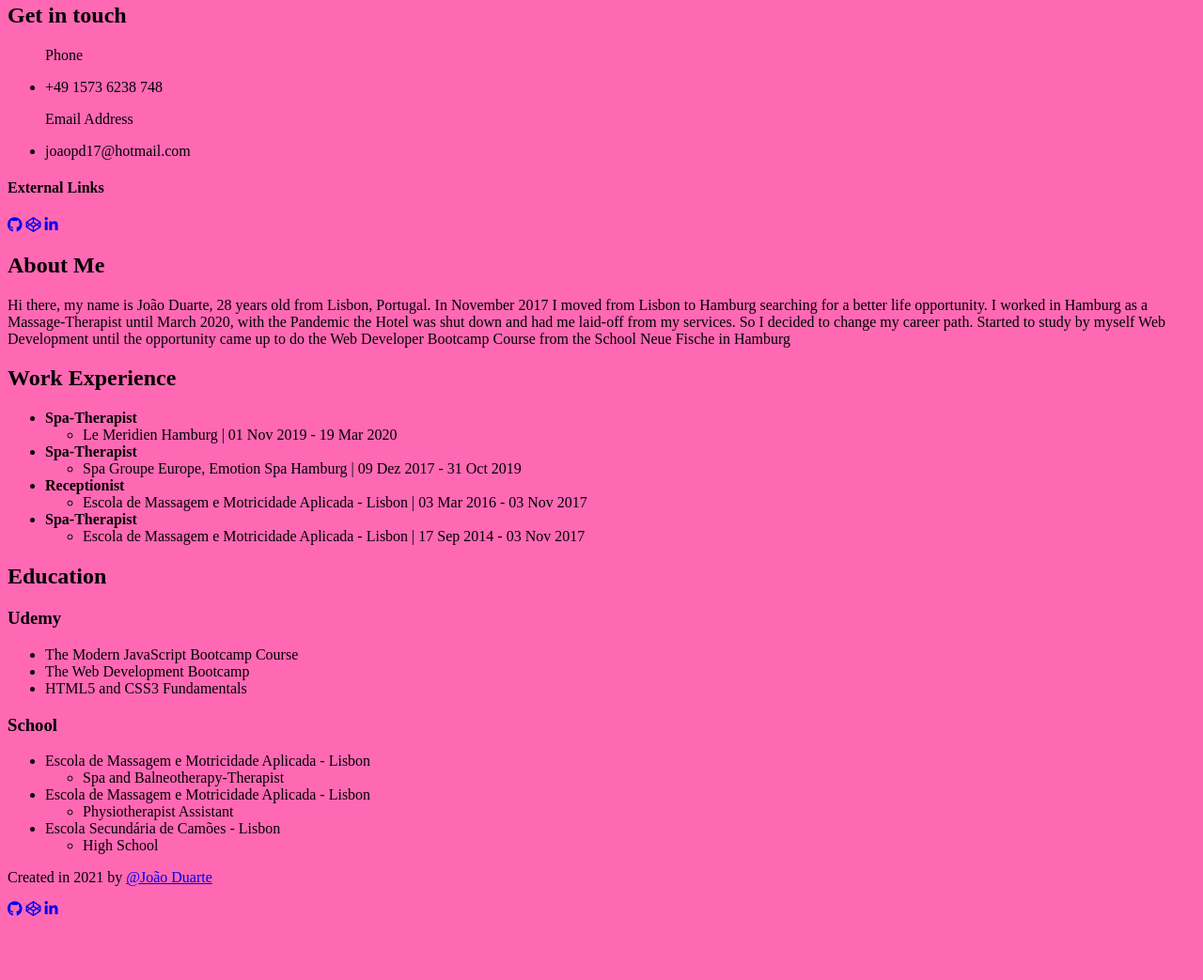
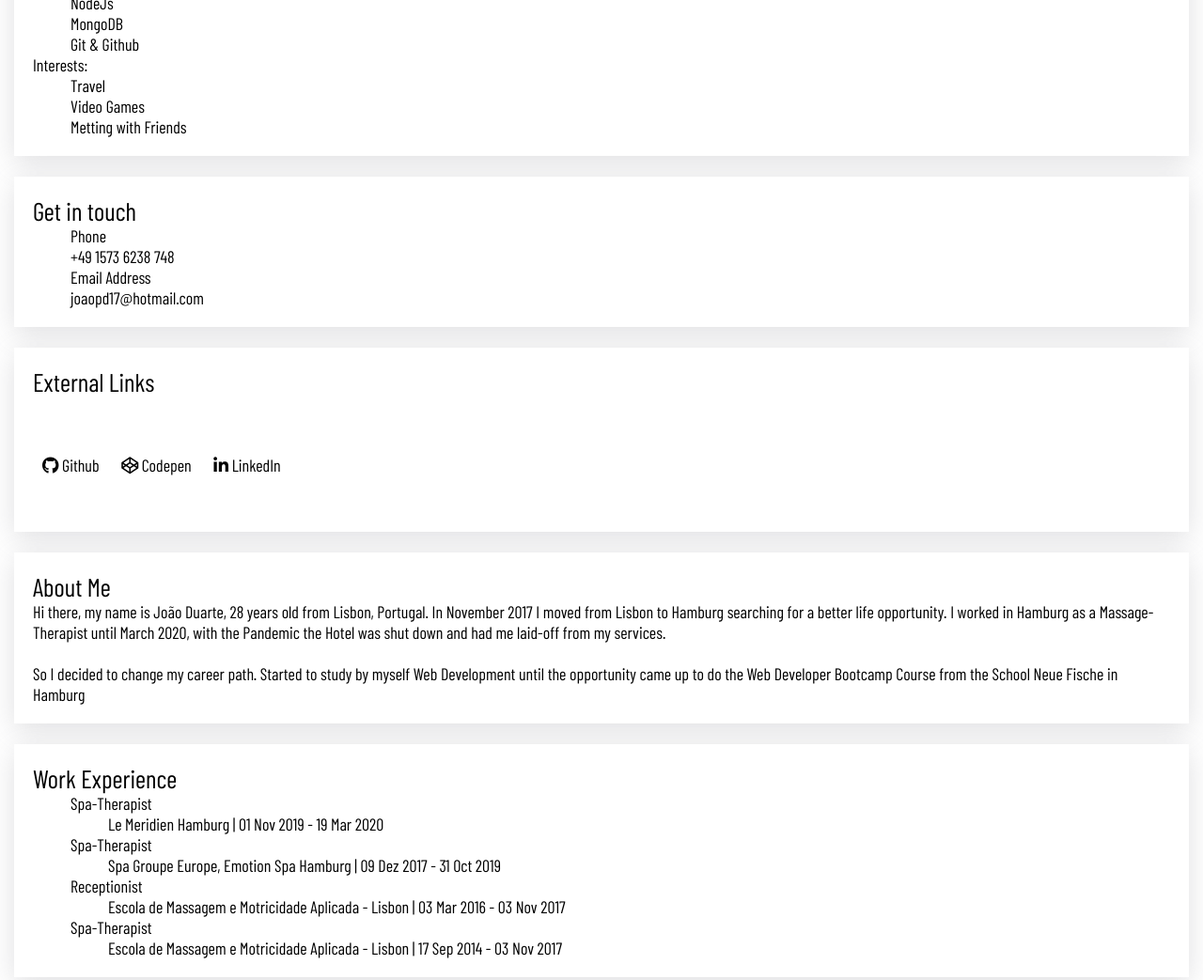
Before and after one commit to Joao17Duarte/personal-website, a plain HTML site: page src/index.html in a window 1280 px wide. Shown: the part 765-1808 px from the top of the page at 94% size. Before the commit the page ends 1750 px from the top, so only its background shows below. Drawn offline with nearby package versions, Linux system fonts and the light colour scheme; a web font is replaced by a local one.

Commit message:
add CSS styles to website

```diff
--- a/src/index.html
+++ b/src/index.html
@@ -4,24 +4,32 @@
     <meta charset="UTF-8">
     <meta name="viewport" content="width=device-width, initial-scale=1.0">
     <title>Personal Website</title>
+    <!-- fontawesome icons-->
     <link rel="stylesheet" href="https://cdnjs.cloudflare.com/ajax/libs/font-awesome/5.15.1/css/all.min.css" integrity="sha512-+4zCK9k+qNFUR5X+cKL9EIR+ZOhtIloNl9GIKS57V1MyNsYpYcUrUeQc9vNfzsWfV28IaLL3i96P9sdNyeRssA==" crossorigin="anonymous" />
+    <!-- google fonts-->
+    <link rel="preconnect" href="https://fonts.gstatic.com">
+    <link href="https://fonts.googleapis.com/css2?family=Barlow+Condensed:wght@300;400;500&display=swap" rel="stylesheet">
+    <!--Styles css link-->
     <link rel="stylesheet" href="styles/index.css">
 </head>
 <body>
   <header>
-      <h1>João Duarte</h1>
       <nav>
+          <h1>João Duarte</h1>
           <a href="#contacts">Contacts</a>
           <a href="#about">About Me</a>
       </nav>
   </header>
   <main>
     <section>
-        <img src="images/_DSC1314.jpg" alt="" height="150px" width="100px">
-        <p>Front-end Web Developer Trainee based in Hamburg</p>
+        <img src="images/_DSC1314.jpg" alt="" >
+        <!--
+            <figcaption>Front-end Web Developer Trainee based in Hamburg</figcaption>
+        -->
     </section>
+    <br>
 
-    <section>
+    <section class="shadow">
         <h2>Knowledge & Interests</h2>
 
         <h4>Languages:</h4>
@@ -51,7 +59,9 @@
 
       </section>
 
-    <section id="contacts">
+      <br>
+
+    <section class="shadow" id="contacts">
         <h2>Get in touch</h2>
         <ul>
             <p>Phone</p>
@@ -60,20 +70,28 @@
             <li>joaopd17@hotmail.com</li>
         </ul>
     </section>
+    <br>
 
-    <section>
-        <h4>External Links</h4>
-        <a href="https://github.com/Joao17Duarte"> <i class="fab fa-github"></i></a>
-        <a href="https://codepen.io/jo-o-duarte"> <i class="fab fa-codepen"></i></i></a>
-        <a href="https://www.linkedin.com/"> <i class="fab fa-linkedin-in"></i></i></a>
+    <section class="shadow">
+        <h2>External Links</h2>
+        <br>
+        <a class="external-link" href="https://github.com/Joao17Duarte"> <i class="fab fa-github"></i> Github</a>
+        <a class="external-link" href="https://codepen.io/jo-o-duarte"> <i class="fab fa-codepen"></i></i> Codepen</a>
+        <a class="external-link" href="https://www.linkedin.com/"> <i class="fab fa-linkedin-in"></i></i> LinkedIn</a>
     </section>
 
-    <section id="about">
+    <br>
+
+    <section class="shadow" id="about">
         <h2>About Me</h2>
-        <p>Hi there, my name is João Duarte, 28 years old from Lisbon, Portugal. In November 2017 I moved from Lisbon to Hamburg searching for a better life opportunity. I worked in Hamburg as a Massage-Therapist until March 2020, with the Pandemic the Hotel was shut down and had me laid-off from my services. So I decided to change my career path. Started to study by myself Web Development until the opportunity came up to do the Web Developer Bootcamp Course from the School Neue Fische in Hamburg</p>
+        <p>Hi there, my name is João Duarte, 28 years old from Lisbon, Portugal. In November 2017 I moved from Lisbon to Hamburg searching for a better life opportunity. I worked in Hamburg as a Massage-Therapist until March 2020, with the Pandemic the Hotel was shut down and had me laid-off from my services.</p>
+        <br>
+        <p>So I decided to change my career path. Started to study by myself Web Development until the opportunity came up to do the Web Developer Bootcamp Course from the School Neue Fische in Hamburg</p>
     </section>
 
-    <section>
+    <br>
+
+    <section class="shadow">
         <h2>Work Experience</h2>
         <ul>
             <li>
@@ -100,12 +118,11 @@
             </li>
 
         </ul>
-
-
-
     </section>
 
-    <section>
+    <br>
+
+    <section class="shadow">
         <h2>Education</h2>
 
         <h3>Udemy</h3>
@@ -135,13 +152,18 @@
 
     </section>
 
+    <br>
   </main>
 
   <footer>
-      <p>Created in 2021 by <a href="https://github.com/Joao17Duarte"> @João Duarte</a></p>
-      <a href="https://github.com/Joao17Duarte"> <i class="fab fa-github"></i></a>
-      <a href="https://codepen.io/jo-o-duarte"> <i class="fab fa-codepen"></i></i></a>
-      <a href="https://www.linkedin.com/"> <i class="fab fa-linkedin-in"></i></i></a>
+      <address>
+          2021<a href="https://github.com/Joao17Duarte"> &copy;  João Duarte</a>
+    </address>
+    <div class="footer-link">
+        <a class="external-link" href="https://github.com/Joao17Duarte"> <i class="fab fa-github"></i></a>
+        <a class="external-link" href="https://codepen.io/jo-o-duarte"> <i class="fab fa-codepen"></i></i></a>
+        <a class="external-link" href="https://www.linkedin.com/"> <i class="fab fa-linkedin-in"></i></i></a>
+    </div>
   </footer>
 </body>
 </html>
--- a/src/styles/index.css
+++ b/src/styles/index.css
@@ -1,3 +1,85 @@
+* {
+    /*font-family: 'Roboto', sans-serif;*/
+    font-family: 'Barlow Condensed', sans-serif;
+    font-weight: 400;
+    margin: 0;
+}
+
 body {
-    background: hotpink
+    margin: 0;
+    font-size: 112.5%;
 }
+
+header {
+    margin: 0;
+    background: lightblue;
+    padding: 20px;
+}
+
+header h1,
+a {
+    position: relative;
+    margin: 0;
+    padding: 40px 10px;
+}
+
+h1 {
+    font-weight: 500;
+    font-size: 3rem;
+}
+
+main {
+    padding: 0 15px;
+}
+
+img {
+    min-width: 20%;
+    min-height: 20%;
+    max-width: 30%;
+    max-height: 30%;
+}
+
+/*figcaption {
+    font-size: 1rem;
+}
+*/
+
+.shadow {
+    padding: 20px;
+    box-shadow: rgba(100, 100, 111, 0.2) 0px 7px 29px 0px;
+    background: white;
+}
+
+ul {
+    list-style-type: none;
+}
+
+li,
+p {
+    font-size: 300;
+}
+
+.external-link {
+    display: inline-block;
+}
+
+a {
+    text-decoration: none;
+    color: inherit;
+}
+
+footer {
+    background: darkgray;
+    display: grid;
+    justify-content: center;
+}
+
+.footer-link {
+    display: flex;
+    justify-content: space-evenly;
+}
+
+.footer-link i {
+    display: flex;
+    justify-content: space-evenly;
+}
```
